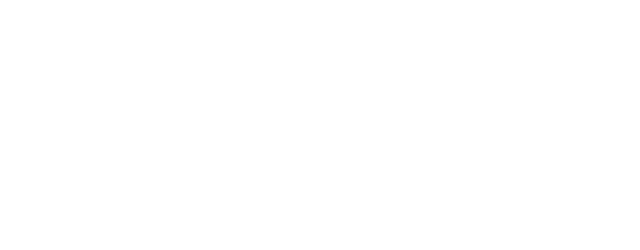
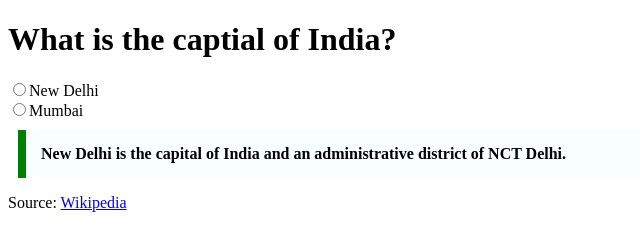
Before and after one commit to acciojob/trivia-mrohacker, a website: page main.html in a window 1280 px wide. Shown: the whole page, without its empty margins (0-640 px from the left). Drawn offline with Linux system fonts and the light colour scheme.

Commit message:
created a submission

```diff
--- a/main.html
+++ b/main.html
@@ -8,6 +8,14 @@
 
 <body>
 	<!-- the entire body must be written by student -->
+	<h1>What is the captial of India?</h1>
+	<input type="radio" name="cities">New Delhi
+	<br>
+	<input type="radio" name="cities">Mumbai
+		<blockquote>New Delhi is the capital of India and an administrative district of NCT Delhi.</blockquote>
+	<p>
+		Source: <a href="https://en.wikipedia.org/wiki/New_Delhi">Wikipedia</a>
+	</p>
     <script type="text/javascript" src="./script.js">
 </script>
 
--- a/styles.css
+++ b/styles.css
@@ -1,2 +1,9 @@
-
+blockquote {
+    max-width: 600px;
+    margin: 10px;
+    padding: 15px;
+    border-left: 8px solid green;
+    background-color: #f8fffe;
+    font-weight: bold;
+}
 /* Your CSS Code here. */
```
